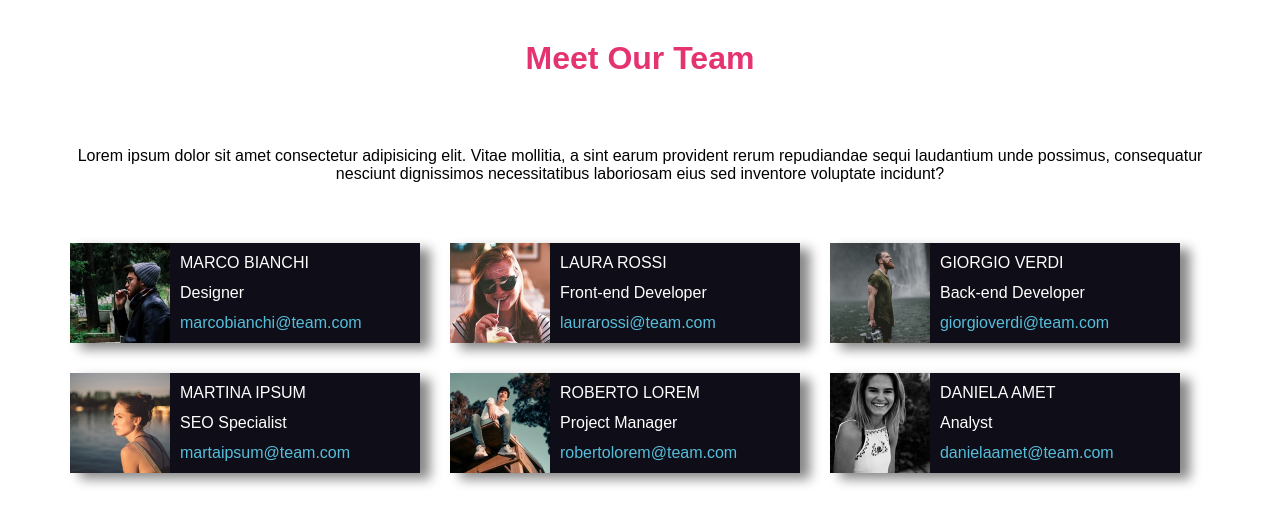
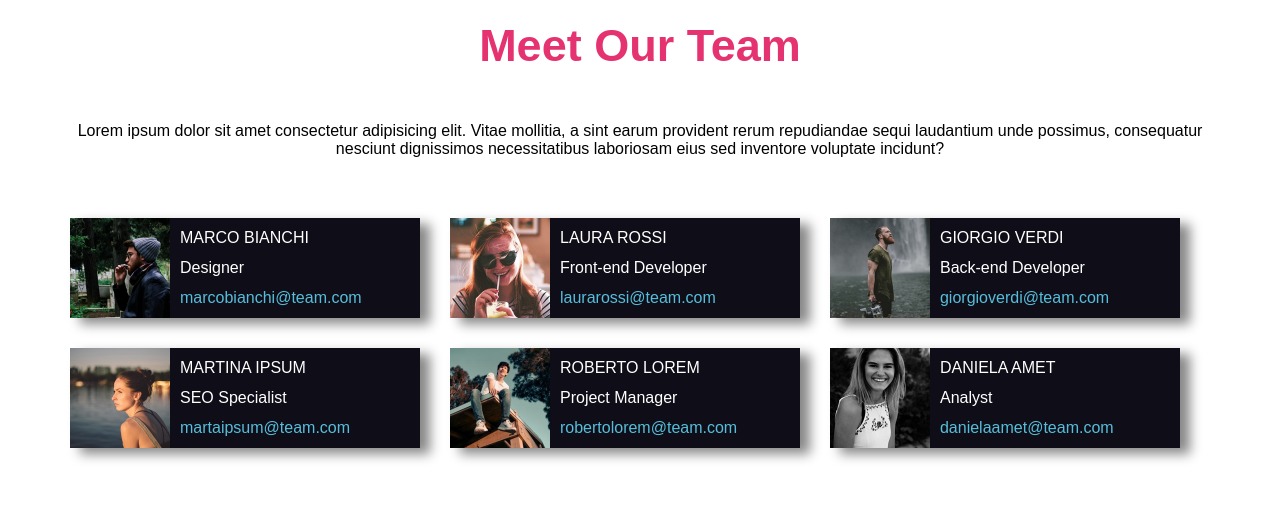
Before and after one commit to MicheleAbategiovanni/html-css-float-cards, a plain HTML site: page index.html in a window 1280 px wide. Drawn offline with Linux system fonts and the light colour scheme.

Commit message:
fix code h1 size

```diff
--- a/css/style.css
+++ b/css/style.css
@@ -9,7 +9,8 @@ h1{
     color: rgb(229, 50, 112);
     font-weight: bolder;
     text-align: center;
-    padding: 40px;
+    padding: 20px;
+    font-size: 45px;
 }
 
 section{
```
